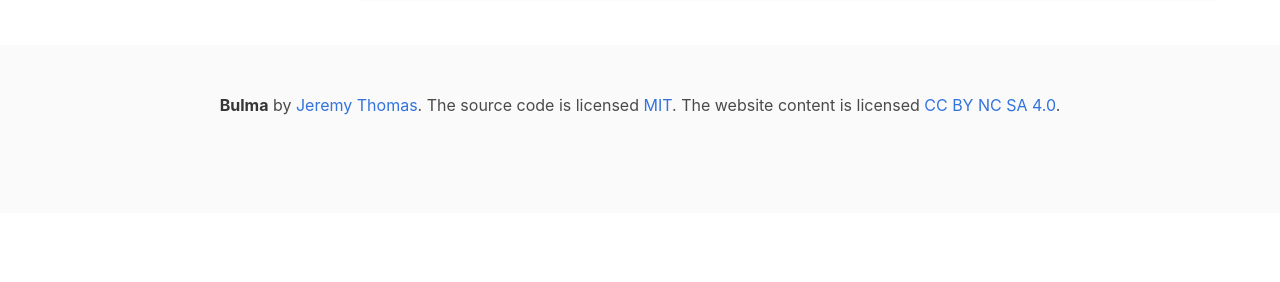
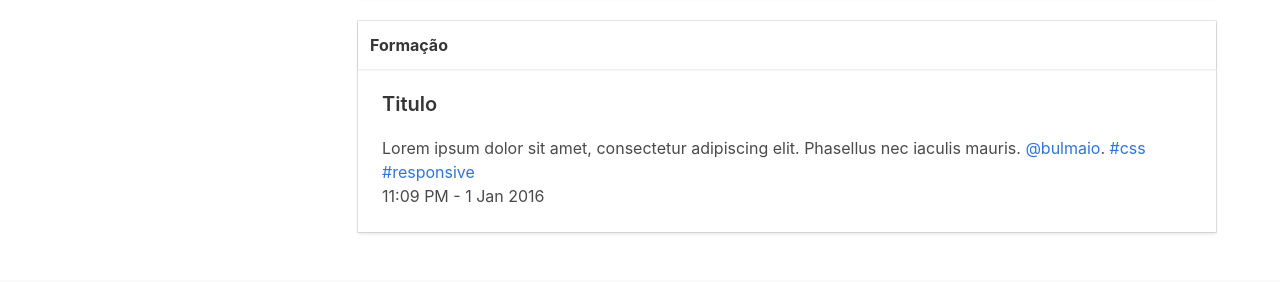
Before and after one commit to martlnove/onebitcodefundamentals, a plain HTML site: page portfolio_bulma_ex01/index.html in a window 1280 px wide. Shown: the part 768-1050 px from the top of the page. Before the commit the page ends 981 px from the top, so only its background shows below. Drawn offline with nearby package versions, Linux system fonts and the light colour scheme.

Commit message:
Update index.html

```diff
--- a/portfolio_bulma_ex01/index.html
+++ b/portfolio_bulma_ex01/index.html
@@ -113,6 +113,21 @@
               </div>
             </div>
           </div>
+          <br>
+          <div class="card">
+            <header class="card-header">
+              <p class="card-header-title">Formação</p>
+            </header>
+            <div class="card-content">
+              <div class="content">
+                <p class="title is-5">Titulo</p>
+                Lorem ipsum dolor sit amet, consectetur adipiscing elit. Phasellus nec iaculis mauris.
+                <a href="#">@bulmaio</a>. <a href="#">#css</a> <a href="#">#responsive</a>
+                <br>
+                <time datetime="2016-1-1">11:09 PM - 1 Jan 2016</time>
+              </div>
+            </div>
+          </div>
         </div>
       </div>
     </div>
```
